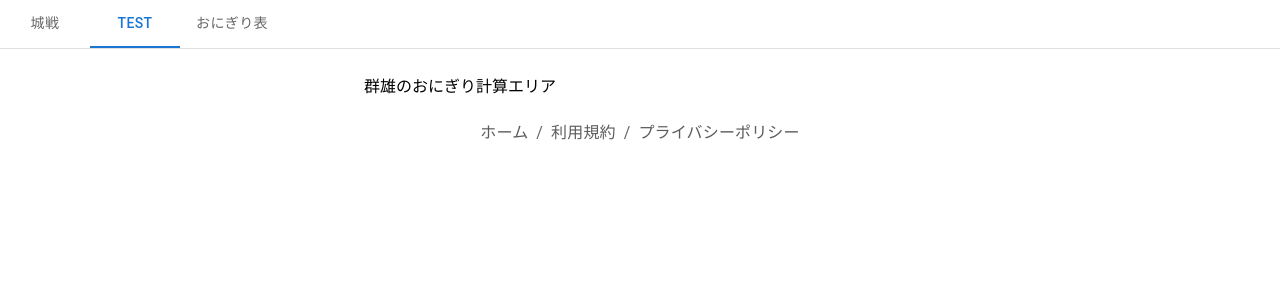
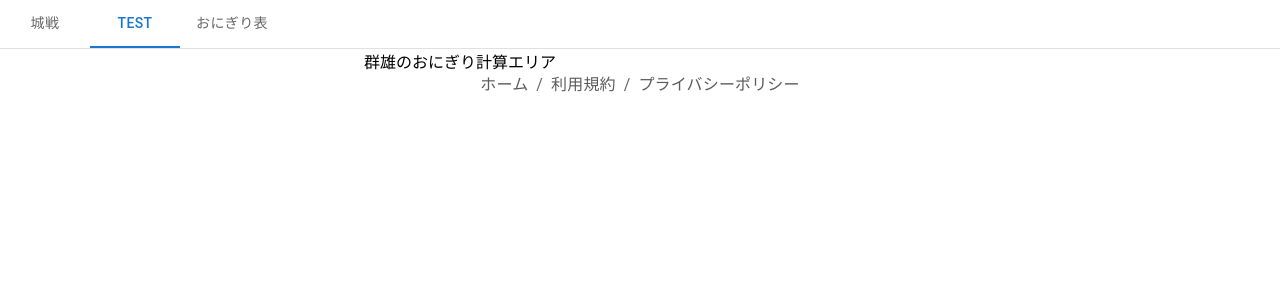
Before and after one commit to chika-create/onigiri-calc, a React (Create React App) app: page / in a window 1280 px wide. Both pictures are taken after a click on the tab "TEST". Shown: the top 300 px of the page. Built offline with nearby package versions, Linux system fonts and the light colour scheme.

Commit message:
update: TabPanel内のpaddingを0にする

```diff
--- a/src/components/views/AppContent.tsx
+++ b/src/components/views/AppContent.tsx
@@ -32,11 +32,11 @@ function AppContent() {
             </Box>
           </TabPanel>
 
-          <TabPanel value="2">
+          <TabPanel value="2" sx={{ p: 0 }}>
             <UniversalCastle />
           </TabPanel>
 
-          <TabPanel value="3">
+          <TabPanel value="3" sx={{ p: 0 }}>
             <OnigiriTable />
           </TabPanel>
         </TabContext>
```
